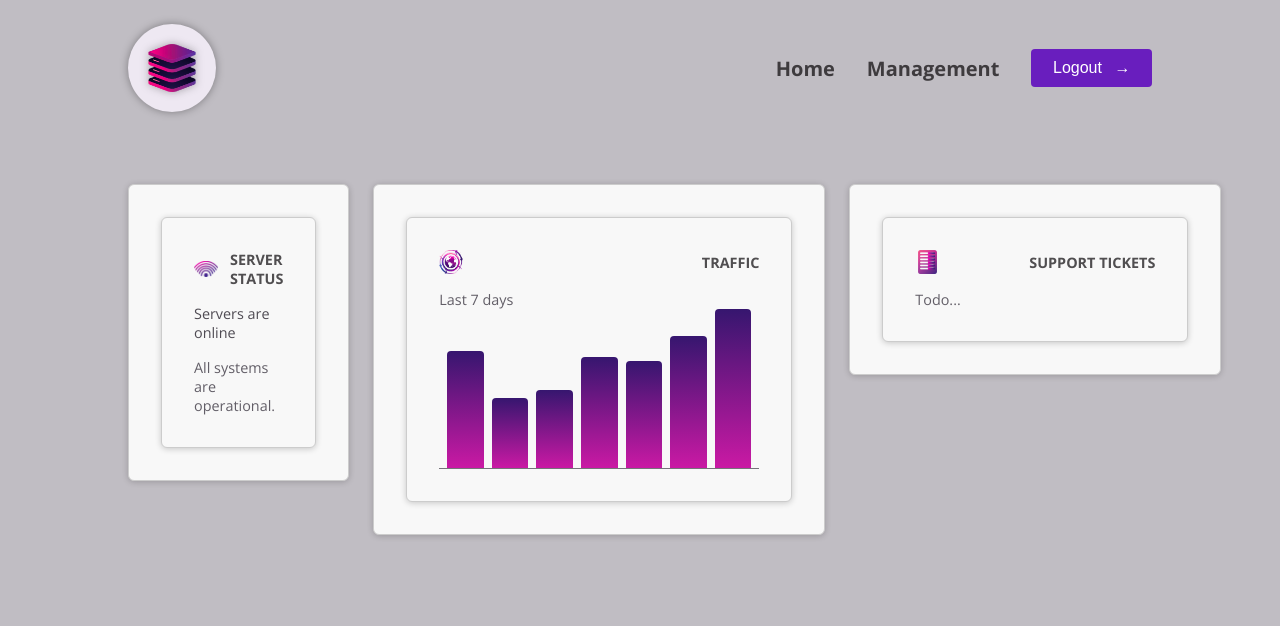
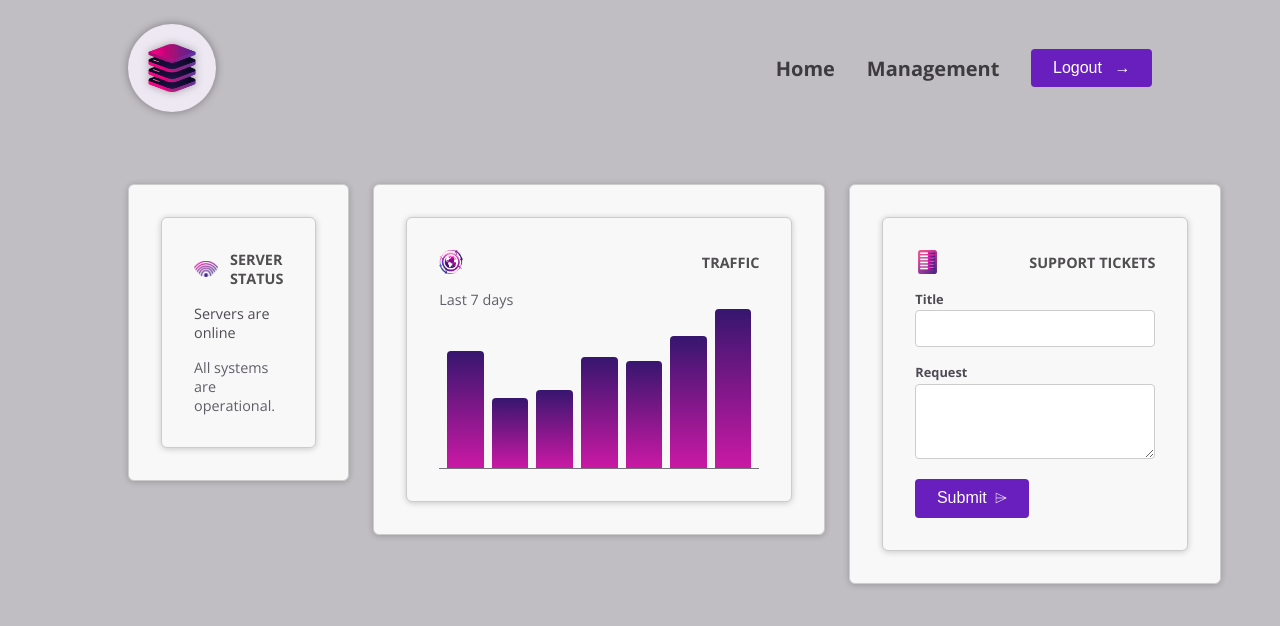
Before and after one commit to premek1996/angular-servers-app, an Angular app: page / in a window 1280 px wide. Shown: the top 626 px of the page. Built offline with nearby package versions, Linux system fonts and the light colour scheme.

Commit message:
ticket and new-ticket components

```diff
--- /dev/null
+++ b/src/app/dashboard/tickets/new-ticket/new-ticket.component.html
@@ -0,0 +1,16 @@
+<form>
+  <p>
+    <label>Title</label>
+    <input name="title" id="title" />
+  </p>
+  <p>
+    <label>Request</label>
+    <textarea name="request" id="request" rows="3"></textarea>
+  </p>
+  <p>
+    <button>
+      <span>Submit</span>
+      <span class="icon">⌲</span>
+    </button>
+  </p>
+</form>
--- /dev/null
+++ b/src/app/dashboard/tickets/ticket/ticket.component.html
@@ -0,0 +1 @@
+<p>ticket works!</p>
--- a/src/app/dashboard/tickets/tickets.component.html
+++ b/src/app/dashboard/tickets/tickets.component.html
@@ -1,3 +1,3 @@
-<div id="status">
-    <p>Todo...</p>
+<div id="new-ticket">
+    <app-new-ticket></app-new-ticket>
 </div>
--- a/src/app/dashboard/tickets/tickets.component.ts
+++ b/src/app/dashboard/tickets/tickets.component.ts
@@ -1,9 +1,10 @@
 import { Component } from '@angular/core';
+import { NewTicketComponent } from "./new-ticket/new-ticket.component";
 
 @Component({
   selector: 'app-tickets',
   standalone: true,
-  imports: [],
+  imports: [NewTicketComponent],
   templateUrl: './tickets.component.html',
   styleUrl: './tickets.component.css'
 })
--- a/src/styles.css
+++ b/src/styles.css
@@ -221,3 +221,60 @@
 button:hover .icon {
   transform: translateX(4px);
 }
+
+#tickets {
+  display: flex;
+  flex-direction: column;
+  gap: 1.5rem;
+}
+
+#tickets ul {
+  list-style: none;
+  margin: 0;
+  padding: 0;
+  width: 15rem;
+}
+
+#tickets li {
+  margin: 0.5rem 0;
+}
+
+#tickets p {
+  margin: 0;
+  color: #4f4b53;
+}
+
+#tickets h2 {
+  margin: 0;
+  font-size: 1.1rem;
+  color: #38343c;
+}
+
+#new-ticket {
+  width: 15rem;
+}
+
+@media (min-width: 768px) {
+  #tickets {
+    flex-direction: row;
+  }
+}
+
+#new-ticket label {
+  display: block;
+  font-size: 0.8rem;
+  font-weight: bold;
+  margin-bottom: 0.15rem;
+  color: #4f4b53;
+}
+
+#new-ticket input,
+#new-ticket textarea {
+  width: 100%;
+  padding: 0.5rem;
+  border: 1px solid #ccc;
+  border-radius: 4px;
+  font: inherit;
+  font-size: 0.9rem;
+  color: #4f4b53;
+}
```
Also changed, not shown: src/app/dashboard/tickets/new-ticket/new-ticket.component.ts (added, +12 -0 lines), src/app/dashboard/tickets/ticket/ticket.component.ts (added, +12 -0 lines), src/app/dashboard/tickets/new-ticket/new-ticket.component.css (added), src/app/dashboard/tickets/ticket/ticket.component.css (added).
